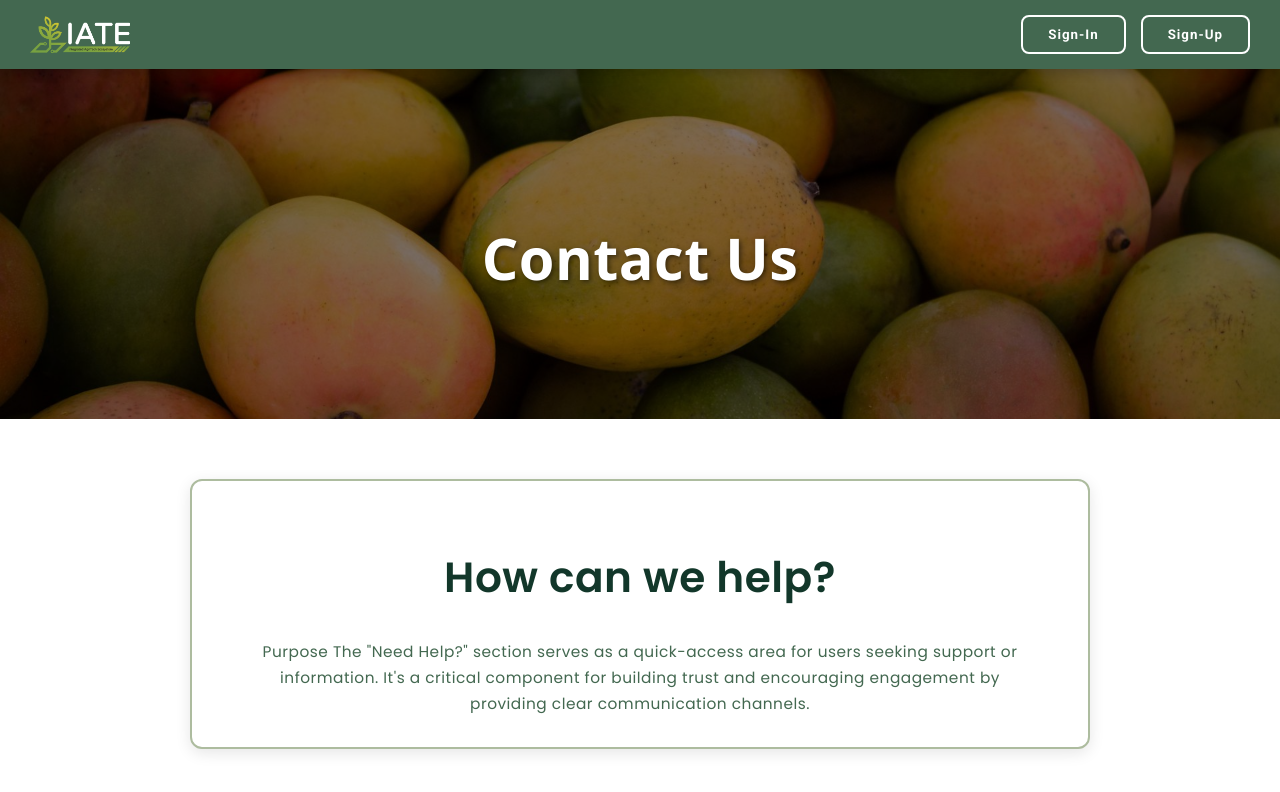
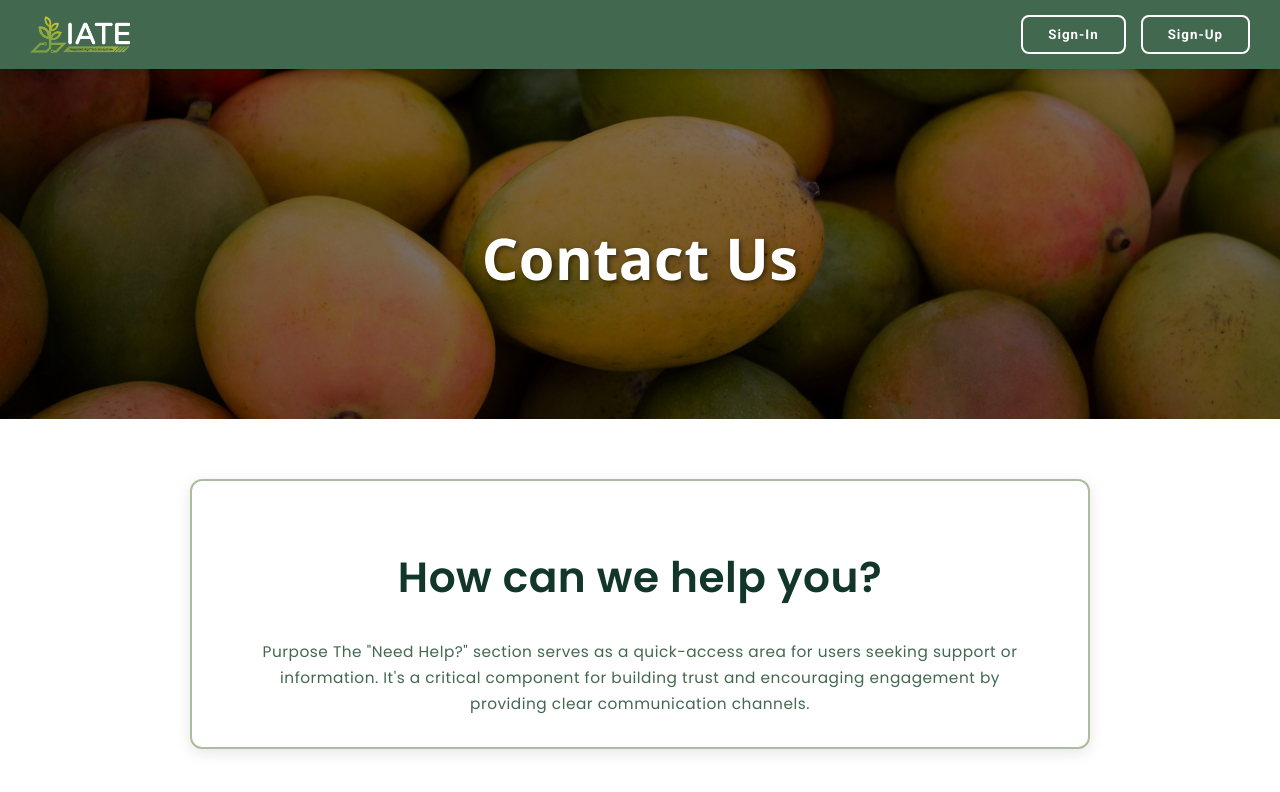
Before and after one commit to 6531503110/mango-bruise-area, a React (Create React App) app: page /contactuspage in a window 1280 px wide. Shown: the top 792 px of the page. Built offline with nearby package versions, Linux system fonts and the light colour scheme.

Commit message:
change content section in contactuspage.jsx

```diff
--- a/src/components/ContactUsPage/ContactUsPage.jsx
+++ b/src/components/ContactUsPage/ContactUsPage.jsx
@@ -41,7 +41,7 @@ function ContactUsPage() {
             {/* Content Section */}
             <main className="contactus-content">
                 <div className="content-section">
-                    <h2 className="content-title">How can we help?</h2>
+                    <h2 className="content-title">How can we help you?</h2>
                     <p className="content-description">
                         Purpose
                         The "Need Help?" section serves as a quick-access area for users seeking support or information. It's a critical component for building trust and encouraging engagement by providing clear communication channels.
```
